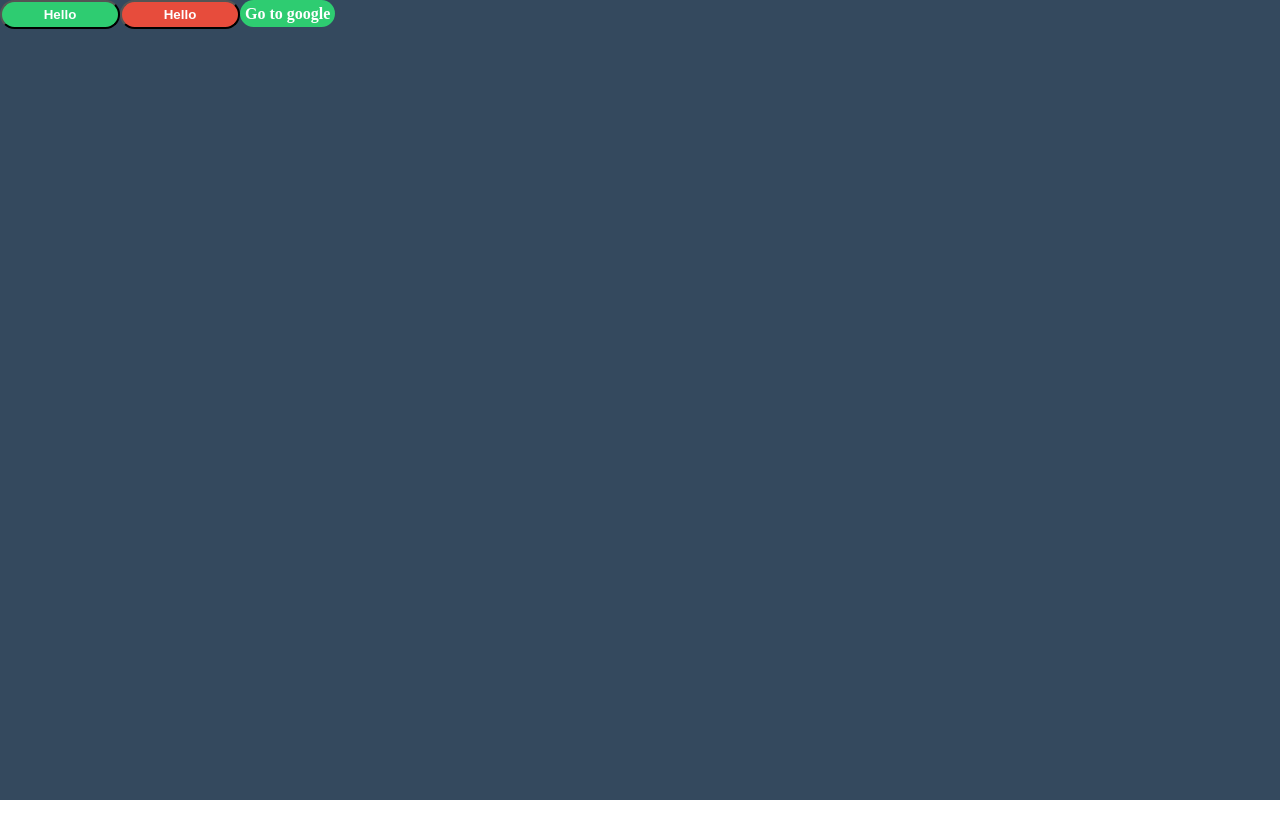
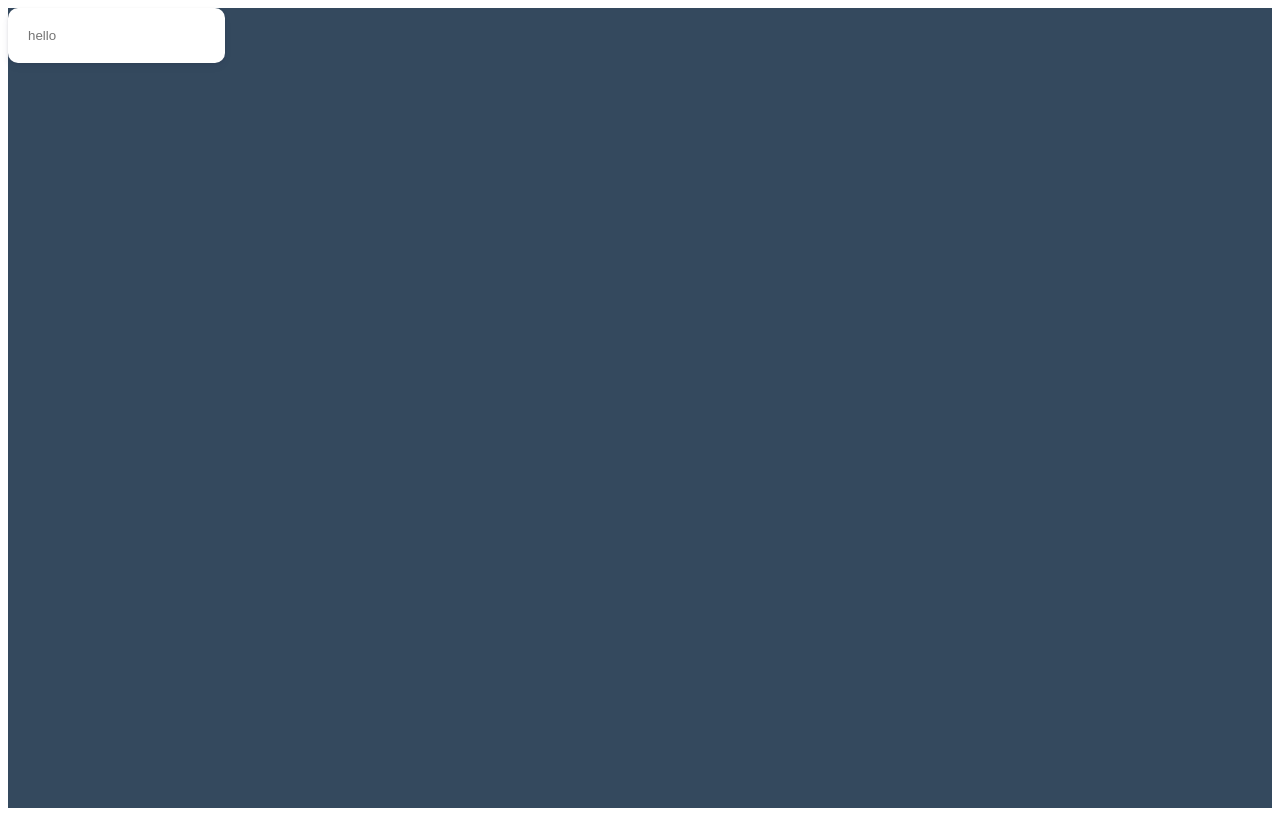
Before and after one commit to Kwon770/react-styled-components, a React (Create React App) app: page / in a window 1280 px wide. Built offline with nearby package versions, Linux system fonts and the light colour scheme.

Commit message:
5 Extra attributes and mixins

```diff
--- a/src/App.js
+++ b/src/App.js
@@ -1,5 +1,5 @@
 import React, { Component } from "react";
-import styled, { createGlobalStyle, css, keyframes } from "styled-components";
+import styled, { createGlobalStyle, css } from "styled-components";
 
 const GlobalStyle = createGlobalStyle`
   body{
@@ -8,65 +8,34 @@
   }
 `;
 
+const awesomeCard = css`
+  box-shadow: 0 4px 6px rgba(50, 50, 93, 0.11), 0 1px 3px rgba(0, 0, 0, 0.08);
+  background-color: white;
+  border-radius: 10px;
+  padding: 20px;
+`;
+
+const Input = styled.input.attrs({
+  required: true
+})`
+  border: none;
+  ${awesomeCard}
+`;
+
 class App extends Component {
-  // <Component props></Component> props를 styled에서 받아갈 수 있음
   render() {
     return (
       <Container>
-        <GlobalStyle />
-        <Button success>Hello</Button>
-        <Button danger rotationTime={2}>
-          Hello
-        </Button>
-        <Anchor href="https://google.com">Go to google</Anchor>
+        <Input placeholder="hello" />
       </Container>
     );
   }
 }
 
-// <styled-components>.<html tag>` // css code // `
 const Container = styled.div`
   height: 100vh;
   width: 100%;
   background-color: #34495e;
 `;
 
-const Button = styled.button`
-  border-radius: 50px;
-  padding: 5px;
-  min-width: 120px;
-  color: white;
-  font-weight: 600;
-  appearance: none;
-  cursor: pointer;
-
-  &:active,
-  &:focus {
-    outline: none;
-  }
-  background-color: ${props => (props.danger ? "#e74c3c" : "#2ecc71")};
-  ${props => {
-    if (props.danger) {
-      return css`
-        animation: ${rotation} ${props.rotationTime}s linear;
-      `;
-    }
-  }};
-`;
-
-// <styled>.withComponent("<Tag>") : 이미 존재하는 컴포넌트 styled의 Tag만 변경하여 재활용
-// styled(~withComponent~)`` : styled extending
-const Anchor = styled(Button.withComponent("a"))`
-  text-decoration: none;
-`;
-
-const rotation = keyframes`
-  from {
-    transform:rotate(0deg)
-  }
-  to {
-    transform:rotate(360deg)
-  }
-`;
-
 export default App;
```
